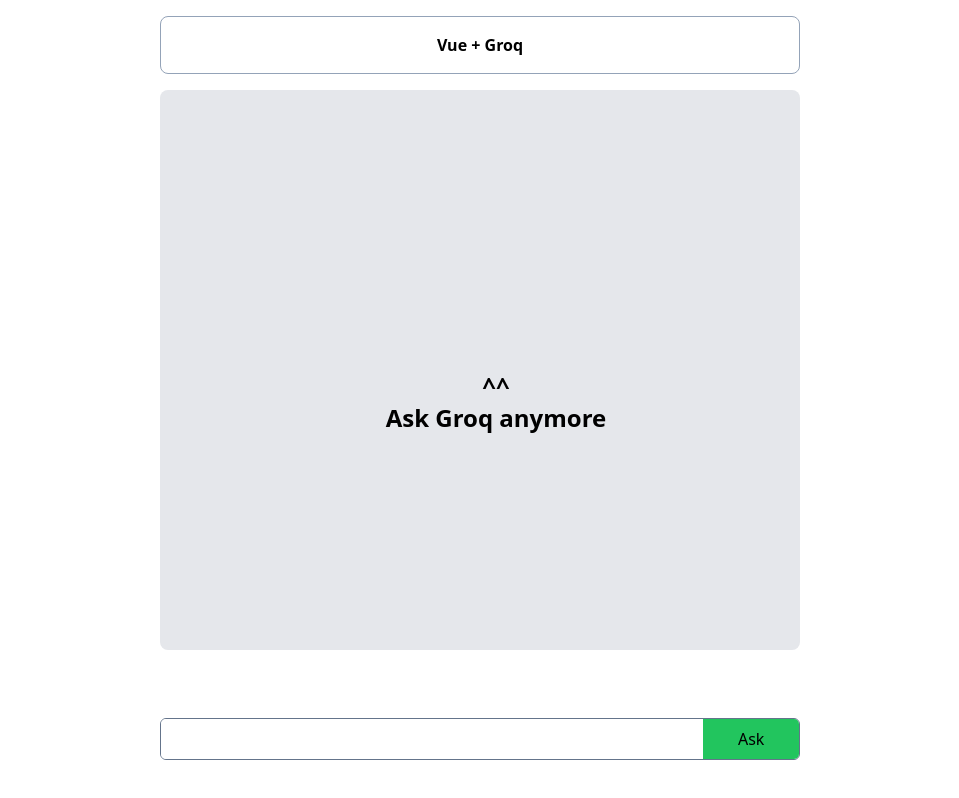
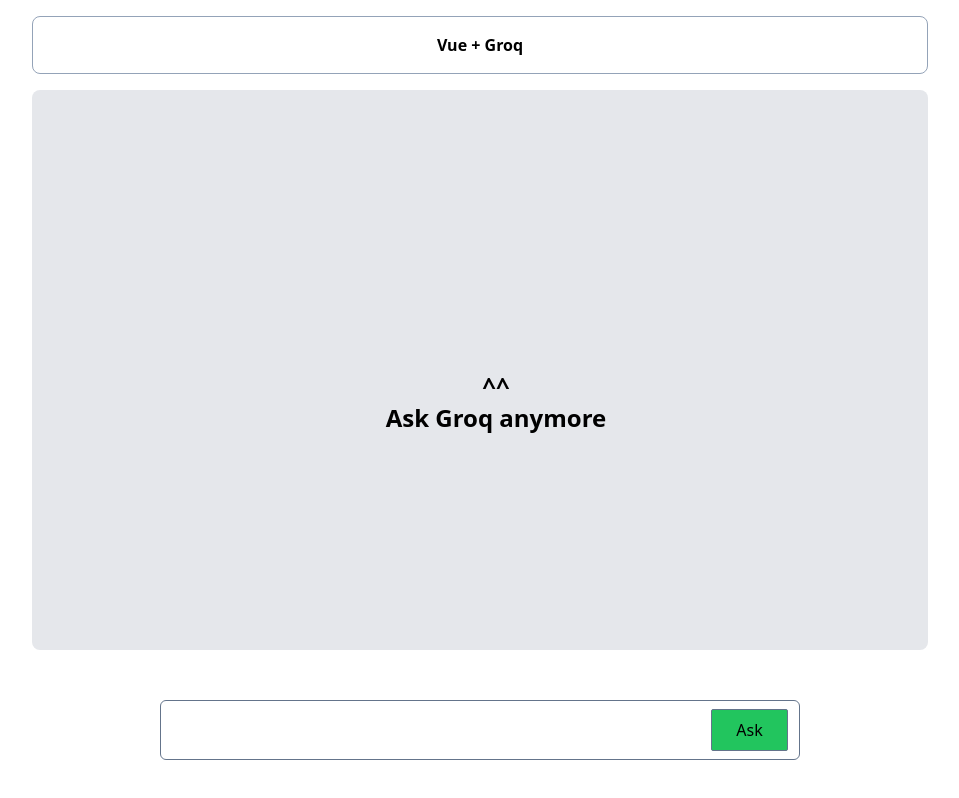
Before and after one commit to GithubFarelAlghazali/gemini-chatapp, a Vue app: page / in a window 1280 px wide. Shown: the whole page, without its empty margins (160-1119 px from the left). Built offline with nearby package versions, Linux system fonts and the light colour scheme; what groq-sdk would draw is missing.

Commit message:
update ui

```diff
--- a/index.html
+++ b/index.html
@@ -4,7 +4,7 @@
     <meta charset="UTF-8" />
     <link rel="icon" href="/favicon.ico" />
     <meta name="viewport" content="width=device-width, initial-scale=1.0" />
-    <title>Ask Groq ^^</title>
+    <title>Ask Groq</title>
   </head>
   <body>
     <div id="app"></div>
--- a/src/views/HomeView.vue
+++ b/src/views/HomeView.vue
@@ -44,13 +44,13 @@
 
 <template>
   <header
-    class="bg-white border border-slate-400 m-4 p-4 rounded-lg text-center font-bold md:w-[50vw] mx-auto"
+    class="bg-white border border-slate-400 m-4 p-4 rounded-lg text-center font-bold w-[90vw] md:w-[70vw] mx-auto"
   >
     <h2>Vue + Groq</h2>
   </header>
   <main
     ref="chatContainer"
-    class="bg-gray-200 rounded-lg m-4 p-4 h-[70vh] relative overflow-y-auto md:w-[50vw] mx-auto"
+    class="bg-gray-200 rounded-lg m-4 p-4 h-[70vh] relative overflow-y-auto w-[90vw] md:w-[70vw] mx-auto"
   >
     <h1
       v-if="userChats.length < 1"
@@ -67,7 +67,12 @@
       class="fixed left-4 right-4 bottom-10 rounded-md overflow-hidden border border-slate-500 md:left-[25vw] md:right-[25vw]"
     >
       <input type="text" class="w-[85%] focus:outline-none p-2" v-model="input" />
-      <button class="w-[15%] bg-green-500 p-2 hover:bg-green-600" @click="handleAsk">Ask</button>
+      <button
+        class="w-[15%] md:w-[12%] rounded-sm bg-green-500 p-2 hover:bg-green-600 border border-slate-500 md:m-2"
+        @click="handleAsk"
+      >
+        Ask
+      </button>
     </div>
   </main>
 </template>
```
